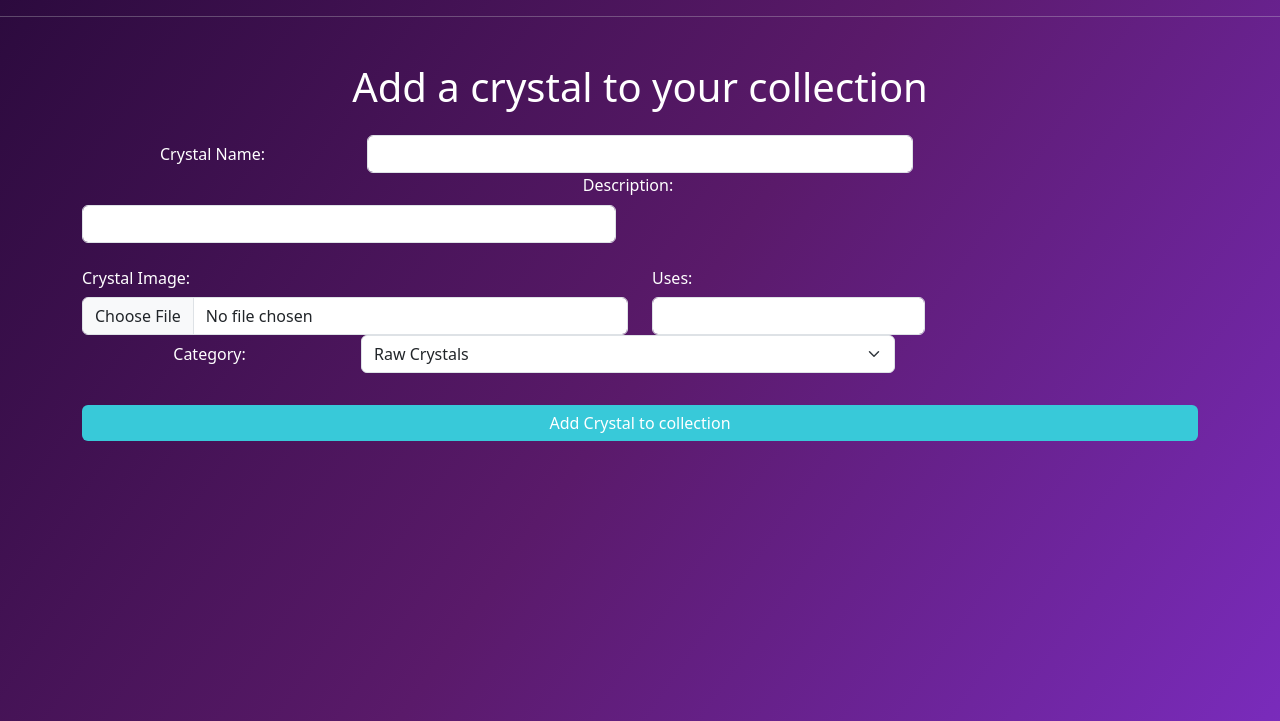
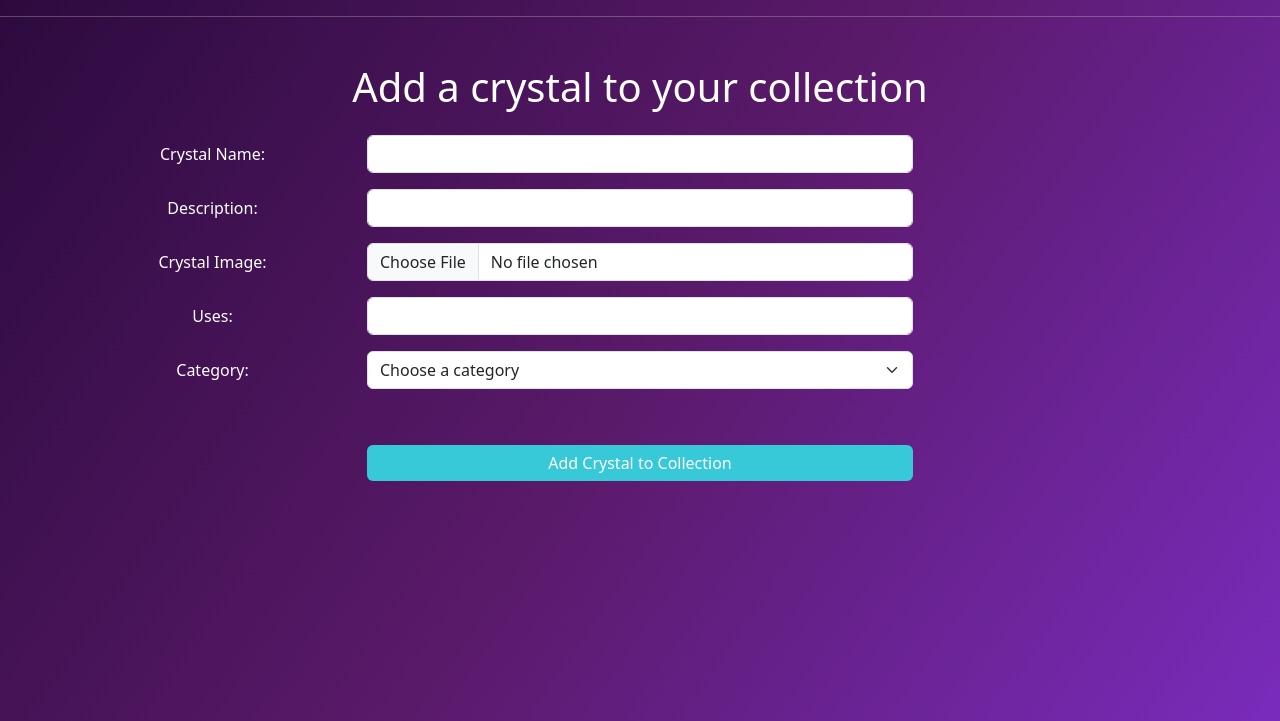
Before and after one commit to Wandalea/APProject, a Flask app: page /insert in a window 1280 px wide. Shown: the part 24-745 px from the top of the page. Run offline with Flask 3, Linux system fonts and the light colour scheme; some libraries are stand-ins or nearby versions.

Commit message:
Add divs to better organize and style form and Fix div syntax

```diff
--- a/Templates/insert.html
+++ b/Templates/insert.html
@@ -6,35 +6,45 @@
     <div class="container">
         <h1 class="text-white mb-4 text-center">Add a crystal to your collection</h1>
 
-        <form method="POST" action="{{ url_for('insert') }}" enctype="multipart/form-data">
+        <form id= "insert_form" method="POST" action="{{ url_for('insert') }}" enctype="multipart/form-data">
 
             <div class="row mb-3 align-items-center">
-                    <label class="col-sm-3 col-form-label text-white">Crystal Name:</label>
+                <label for="name" class="col-sm-3 col-form-label text-white">Crystal Name:</label>
                 <div class="col-sm-6">
-                        <input type="text" class="form-control" name="name" required>
-                    </div>
-                <div class="row mb-3 align-items-center">
-                    <label class="form-label text-white">Description:</label>
-                    <div class="col-sm-6">
-                        <input type="text" class="form-control" name="description">
+                    <input type="text" id="name" class="form-control" name="name" required>
+                    <div class="text-danger small" id="nameError"></div>
                 </div>
             </div>
-                <div class="col-md-6 text-start">
-                    <label class="col-sm-3 col-form-label text-white">Crystal Image:</label>
-                    <div class="=col-sm-6">
-                        <input type="file" class="form-control" name="image" required>
+
+            <div class="row mb-3 align-items-center">
+                <label for="description" class="col-sm-3 col-form-label text-white">Description:</label>
+                <div class="col-sm-6">
+                    <input type="text" id="description" class="form-control" name="description" required>
+                    <div class="text-danger small" id="descriptionError"></div>
                 </div>
             </div>
-                <div class="col-md-6 text-start">
-                    <label class="col-sm-3 col-form-label text-white">Uses:</label>
+
+            <div class="row mb-3 align-items-center">
+                <label for="image" class="col-sm-3 col-form-label text-white">Crystal Image:</label>
                 <div class="col-sm-6">
-                        <input type="text" class="form-control" name="uses" required>
+                    <input type="file" id="image" class="form-control" name="image" required>
+                    <div class="text-danger small" id="imageError"></div>
                 </div>
             </div>
+
             <div class="row mb-3 align-items-center">
-                    <label class="col-sm-3 col-form-label text-white">Category:</label>
+                <label for="uses" class="col-sm-3 col-form-label text-white">Uses:</label>
                 <div class="col-sm-6">
-                        <select class="form-select" name="category" required>
+                    <input type="text" id="uses" class="form-control" name="uses" required>
+                    <div class="text-danger small" id="usesError"></div>
+                </div>
+            </div>
+
+            <div class="row mb-3 align-items-center">
+                <label for="category" class="col-sm-3 col-form-label text-white">Category:</label>
+                <div class="col-sm-6">
+                    <select id="category" class="form-select" name="category" required>
+                        <option value="">Choose a category</option>
                         <option value="Raw Crystals">Raw Crystals</option>
                         <option value="Tumbled Crystals">Tumbled Crystals</option>
                         <option value="Crystal Towers">Crystal Towers</option>
@@ -42,11 +52,13 @@
                         <option value="Crystal Hearts">Crystal Hearts</option>
                         <option value="Crystal Clusters">Crystal Clusters</option>
                     </select>
+                    <div class="text-danger small" id="categoryError"></div>
                 </div>
             </div>
             <br>
-                <div class="col-12">
-                    <button type="submit" class="btn btn-primary w-100 mt-3">Add Crystal to collection</button>
+            <div class="row">
+                <div class="col-sm-6 offset-sm-3">
+                    <button type="submit" class="btn btn-primary w-100 mt-3">Add Crystal to Collection</button>
                 </div>
             </div>
         </form>
```
Lines whose indentation alone changed are shown as unchanged.
